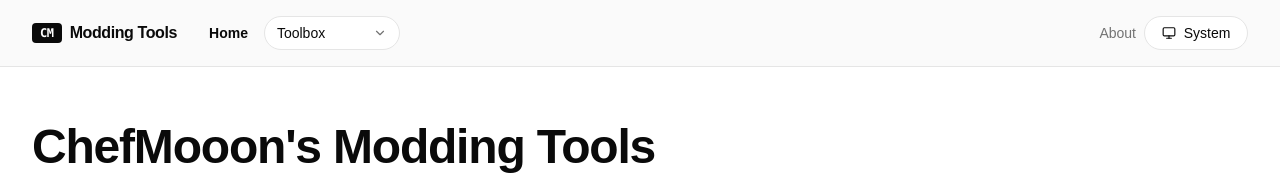
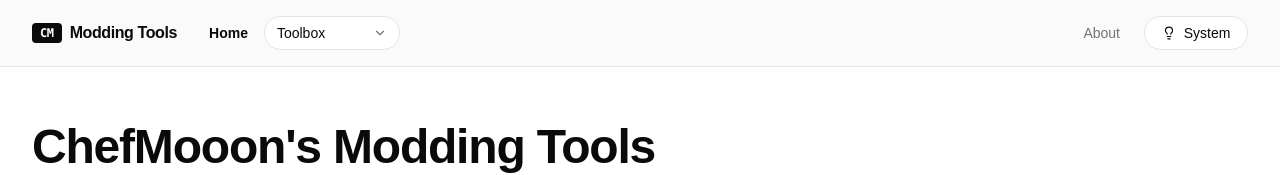
Before and after one commit to ChefMooon/cm-modding-tools, a React (Vite) app: page / in a window 1280 px wide. Shown: the top 175 px of the page. Built offline with nearby package versions, Linux system fonts and the light colour scheme.

Commit message:
fix: header spacing, theme toggle icon

```diff
--- a/src/routes/__root.tsx
+++ b/src/routes/__root.tsx
@@ -1,6 +1,6 @@
 import { createRootRoute, Link, Outlet } from '@tanstack/react-router'
 import { TanStackRouterDevtools } from '@tanstack/react-router-devtools'
-import { Monitor, Moon, Sun } from 'lucide-react'
+import { Lightbulb, Moon, Sun } from 'lucide-react'
 import { useEffect, useState } from 'react'
 
 import { ToolboxDropdown } from '@/components/ui/toolbox-dropdown'
@@ -67,7 +67,7 @@ function RootComponent() {
   const getThemeIcon = () => {
     if (theme === 'light') return <Moon size={14} />
     if (theme === 'dark') return <Sun size={14} />
-    return <Monitor size={14} />
+    return <Lightbulb size={14} />
   }
 
   const getThemeLabel = () => {
@@ -95,7 +95,7 @@ function RootComponent() {
               </nav>
             </div>
 
-            <div className="flex items-center justify-between gap-2 text-sm font-medium text-muted-foreground sm:justify-end">
+            <div className="flex items-center justify-between gap-4 text-sm font-medium text-muted-foreground sm:justify-end sm:gap-6">
               <Link to="/about" className="transition-colors hover:text-foreground [&.active]:font-semibold [&.active]:text-foreground">
                 About
               </Link>
```
